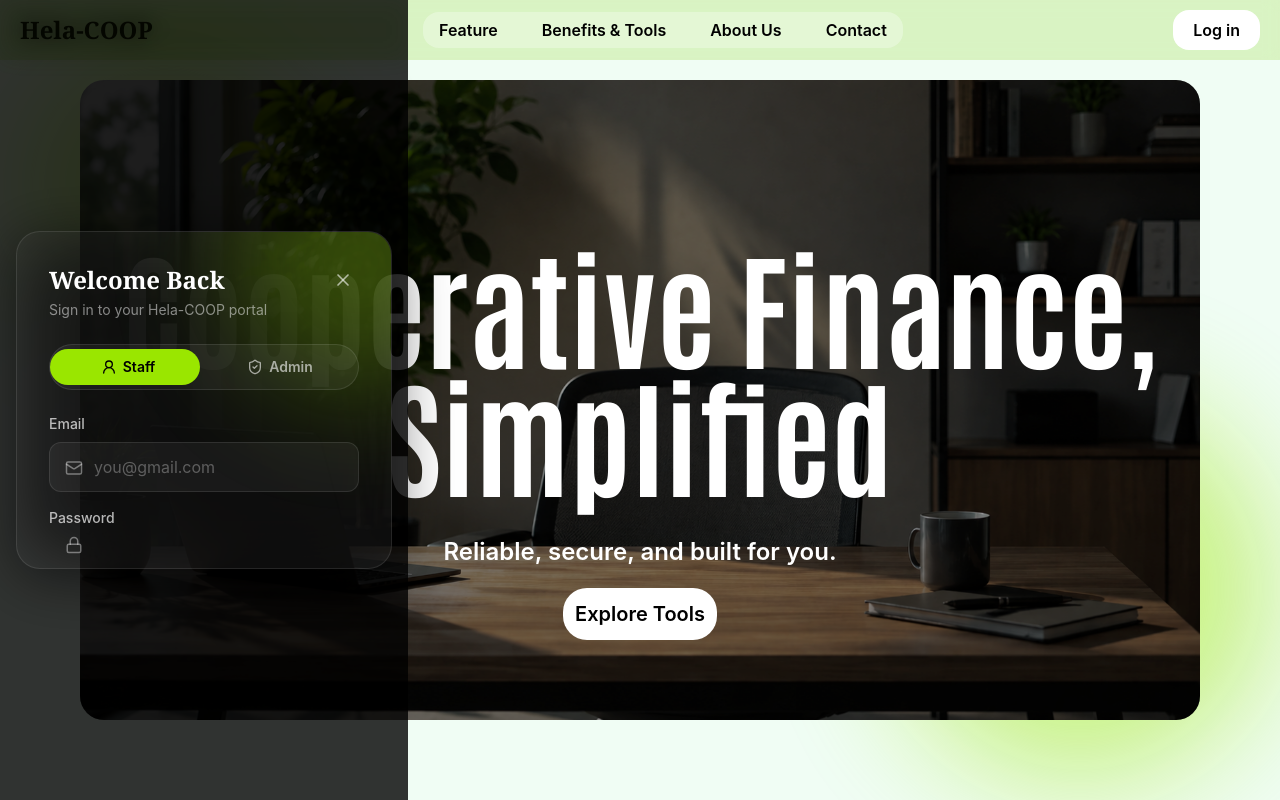
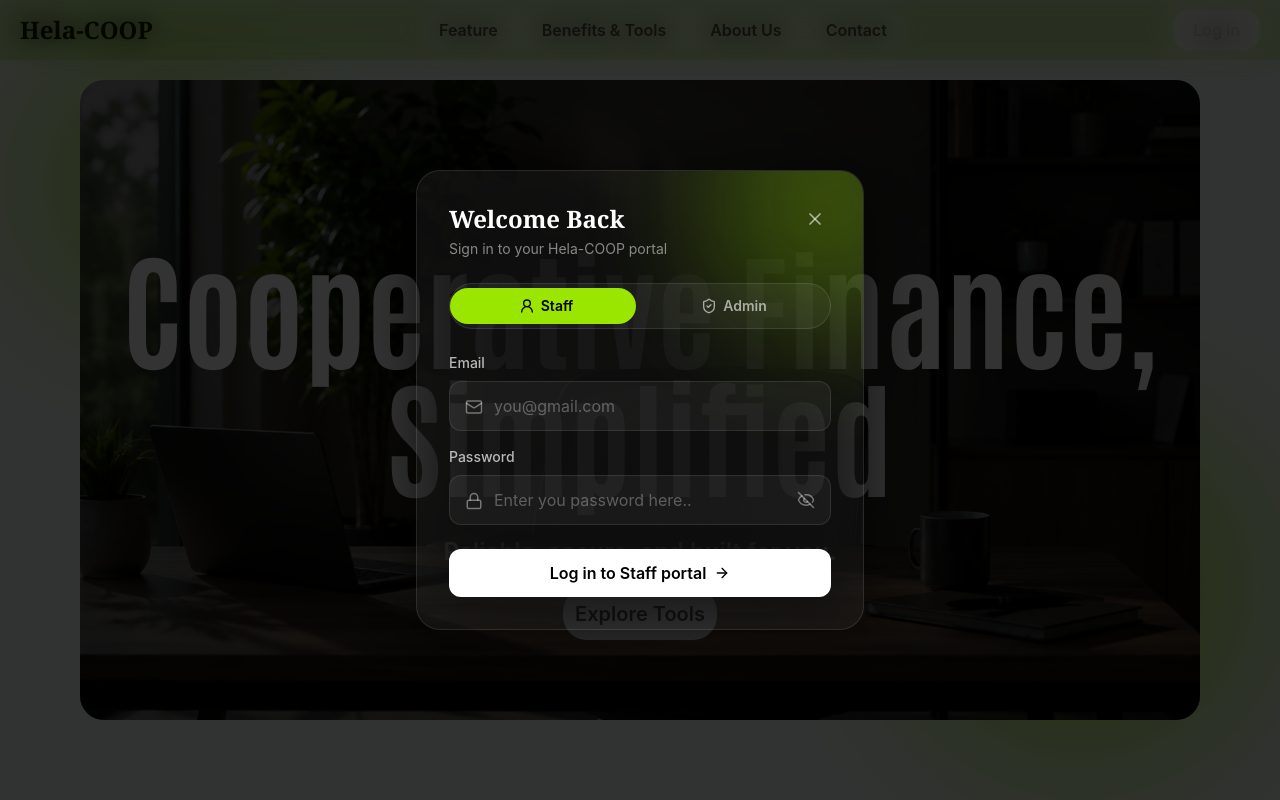
Before and after one commit to Senad-PM/Hela-COOP, a React (Vite) app in the folder client/: page / in a window 1280 px wide. Both pictures are taken after a click on the element "Log in". Shown: the top 800 px of the page. Built offline with nearby package versions, Linux system fonts and the light colour scheme.

Commit message:
Style: Changing the login styles V2

```diff
--- a/client/components/Navbar.jsx
+++ b/client/components/Navbar.jsx
@@ -1,5 +1,5 @@
 import React, { useState } from 'react'
-import { X, Menu, XIcon, UserRound, ShieldCheck, Mail, Lock} from 'lucide-react'
+import { X, Menu, XIcon, UserRound, ShieldCheck, Mail, Lock, EyeOff, Eye, ArrowRight, Loader2} from 'lucide-react'
 import axios from 'axios'
 import { AnimatePresence, animate, motion } from 'framer-motion'
 import { useNavigate } from 'react-router-dom'
@@ -28,6 +28,8 @@ const Navbar = () => {
         setError('')
         setEmail('')
         setPassword('')
+        setShowPassword(false)
+        setPortal('staff')
     }
 
     // Login handler
@@ -38,19 +40,24 @@ const Navbar = () => {
         try {
             const response = await axios.post('http://localhost:8080/api/auth/login', {
                 email,
-                password
+                password,
+                portal
             })
             console.log('Login success:', response.data)
+            const role = response.data.role
+            const isStaffRole = role === 'manager' || role === 'staff'
             closeForm()
 
             localStorage.setItem('accessToken', response.data.accessToken)
             localStorage.setItem('refreshToken', response.data.refreshToken)
-            localStorage.setItem('role', response.data.role)
+            localStorage.setItem('role', role)
 
-            if (response.data.role == 'admin'){
+            if (role === 'admin'){
                 localStorage.setItem('isAdmin', 'true')
+                closeForm()
                 navigate('/admin')
-            }else if (response.data.role === 'manager' || response.data.role === 'staff'){
+            }else if (isStaffRole){
+                closeForm()
                 navigate('/staff')
             }else{
                 setError('Unrecognized role for this account.')
@@ -96,12 +103,13 @@ const Navbar = () => {
                 </ul>
             </div>
         )}
+        <AnimatePresence>
         {formISOpen && (
             <motion.div
                 initial={{opacity: 0}}
                 animate={{opacity: 1}}
                 exit={{opacity: 0}}
-                className='flex items-center justify-center p-4 fixed top-0 left-0 w-scree h-screen bg-black/80 backdrop-blur-md z-50'
+                className='flex items-center justify-center p-4 fixed top-0 left-0 w-screen h-screen bg-black/80 backdrop-blur-md z-50'
             >
                 <motion.div
                     initial={{opacity: 0, y: 24, scale: 0.97}}
@@ -164,7 +172,7 @@ const Navbar = () => {
                                 <label htmlFor="email" className='text-sm font-medium text-white/70 block mb-2'>Email</label>
                                 <div className='relative'>
                                     <Mail className='absolute left-4 top-1/3 -transale-y-1/2 w-4.5 h-4.5 text-white/40 pointer-events-none' />
-                                    <input type='email' id='email' value={email }
+                                    <input type="email" id='email' value={email }
                                         onChange={(e) => setEmail(e.target.value)}
                                         required
                                         placeholder='you@gmail.com'
@@ -176,6 +184,36 @@ const Navbar = () => {
                                 <label htmlFor="password" className='text-sm font-medium text-white/70 block mb-2'>Password</label>
                                 <div className='relative'>
                                     <Lock className='absolute left-4 top-1/3 -transale-y-1/2 w-4.5 h-4.5 text-white/40 pointer-events-none' />
+                                    <input
+                                        id='password'
+                                        type={showPassword ? "text" : "password"}
+                                        value={password}
+                                        onChange={(e) => setPassword(e.target.value)}
+                                        required
+                                        placeholder='Enter you password here..'
+                                        className='w-full text-white placeholder-white/30 bg-white/5 border border-white/10 pl-11 pr-11 py-3 rounded-xl outline-none focus:border-lime-400/60 focus:bg-white/10 focus:ring-2 focus:ring-lime-400/20 transition-all duration-200'
+                                    />
+                                    <button
+                                        type='button'
+                                        onClick={() => setShowPassword(!showPassword)}
+                                        className='absolute right-4 top-1/2 -translate-y-1/2 text-white/40 hover:text-white/70 transition-colors duration-200 cursor-pointer'
+                                        aria-label={showPassword ? "Hide password" : "Show password"}
+                                    >
+                                        {showPassword ? <Eye className='w-4.5 h-4.5' /> : <EyeOff className='w-4.5 h-4.5' />}
+                                    </button>
+                                </div>
+                                <div className='mt-6'>
+                                   <button
+                                    type='submit'
+                                    disabled={loading}
+                                    className='group w-full flex items-center justify-center gap-2 rounded-xl bg-white p-3 font-semibold text-base cursor-pointer hover:bg-lime-400 transition-all duration-300 disabled:opacity-50 disabled:cursor-not-allowed'
+                                   >
+                                        {loading ? (
+                                            <><Loader2 className='w-4.5 h-4.5 animate-spin' /> Signing in...</>
+                                        ) : (
+                                            <>Log in to {portal === 'admin' ? 'Admin' : 'Staff'} portal <ArrowRight className='w-4 h-4 group-hover:translate-x-0.5 transition-transform duration-200' /></>
+                                        )}
+                                   </button>
                                 </div>
                             </div>
                         </form>
@@ -185,6 +223,7 @@ const Navbar = () => {
                 </motion.div>
             </motion.div>
         )}
+        </AnimatePresence>
     </header>
   )
 }
```
